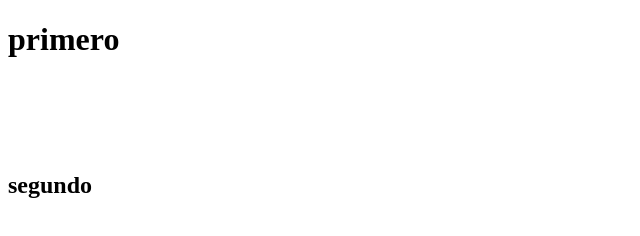
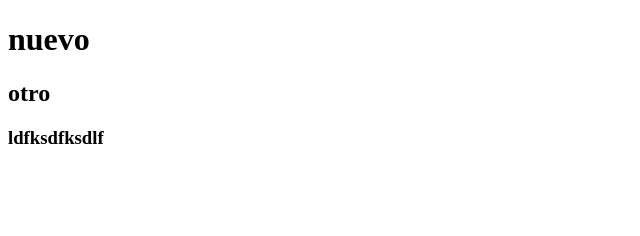
Before and after one commit to juan-gabriel-ruiz/pruebagit, a plain HTML site: page index.html in a window 1280 px wide. Shown: the whole page, without its empty margins (0-640 px from the left). Drawn offline with Linux system fonts and the light colour scheme.

Commit message:
modificado1

```diff
--- a/index.html
+++ b/index.html
@@ -6,9 +6,11 @@
     <title>Document</title>
 </head>
 <body>
-    <h1>primero</h1>
-    <br><br><br><br>
-    <h2>segundo</h2>
+    <h1>nuevo</h1>
+    <h2>otro</h2>
 
+    <h3>ldfksdfksdlf
+
+    </h3>
 </body>
 </html>
```
